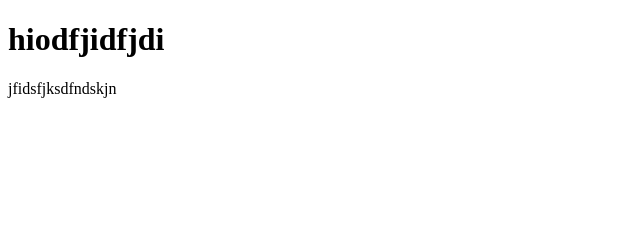
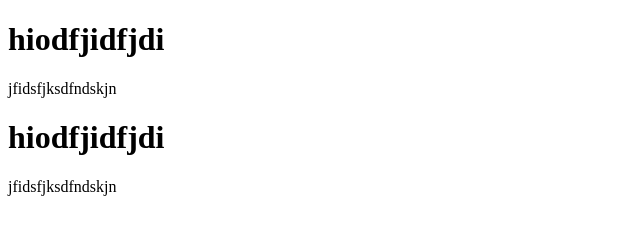
Before and after one commit to 04samiul/first_project, a plain HTML site: page index.html in a window 1280 px wide. Shown: the whole page, without its empty margins (0-640 px from the left). Drawn offline with Linux system fonts and the light colour scheme.

Commit message:
Updategit index.html

```diff
--- a/index.html
+++ b/index.html
@@ -8,5 +8,7 @@
 <body>
     <h1>hiodfjidfjdi</h1>
     <p>jfidsfjksdfndskjn</p>
+    <h1>hiodfjidfjdi</h1>
+    <p>jfidsfjksdfndskjn</p>
 </body>
 </html>
```
